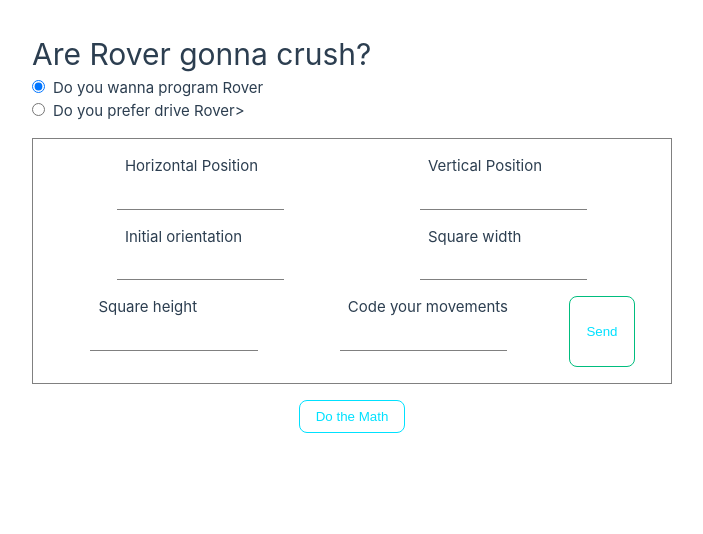
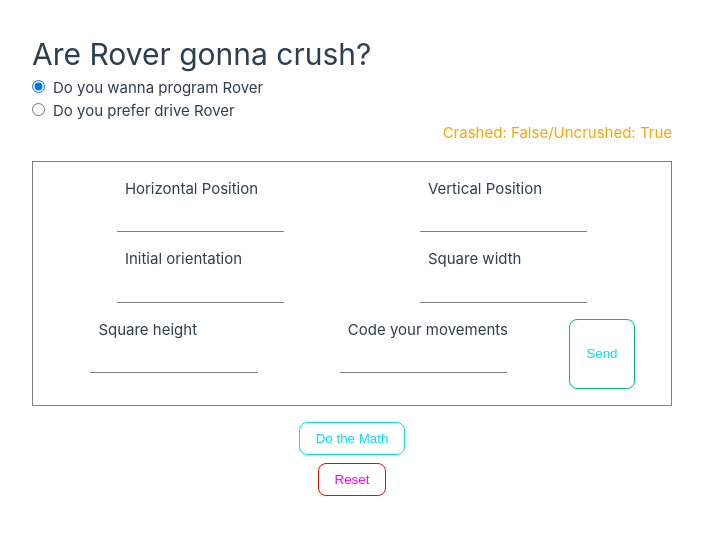
Before and after one commit to nooors/collision-vue3, a Vue app: page / in a window 1280 px wide. Both pictures are taken after a click on the radio button "Do you wanna program Rover". Shown: the top 534 px of the page, without its empty margins (288-991 px from the left). Built offline with nearby package versions, Linux system fonts and the light colour scheme.

Commit message:
work in progress

```diff
--- a/src/components/TheForm.vue
+++ b/src/components/TheForm.vue
@@ -3,6 +3,7 @@ import InputForm from "@/components/InputForm.vue";
 export default {
   name: "TheForm",
   components: { InputForm },
+  props: ["showOrders"],
   data() {
     return {
       info: {
@@ -37,15 +38,29 @@ export default {
       numRegExp: /^[0-9]/,
       orientationRegExp: /[neswNESW]/,
       ordersRegExp: /[lraLRA]/,
-      disabled: false,
+      divError: false,
     };
   },
   methods: {
     start: function () {
-      // Normailize data for class methods
-      this.info.currentOrientation = this.info.currentOrientation.toLowerCase();
-      this.info.orders = this.info.orders.toLowerCase();
-      this.$emit("setObject", this.info);
+      if (
+        this.info.positionX != "" &&
+        this.info.positionY != "" &&
+        this.info.currentOrientation != "" &&
+        this.info.height != "" &&
+        this.info.width != ""
+      ) {
+        this.disable = false;
+        // Normailize data for class methods
+        this.info.currentOrientation = this.info.currentOrientation.toLowerCase();
+        this.info.orders = this.info.orders.toLowerCase();
+        this.$emit("setObject", this.info);
+      } else {
+        this.divError = true;
+        setTimeout(() => {
+          this.divError = false;
+        }, 2000);
+      }
     },
   },
   watch: {
@@ -98,9 +113,13 @@ export default {
           :label-name="label.nameOrders"
           v-model="info.orders"
           :reg-exp="ordersRegExp"
+          v-if="showOrders"
         />
-        <input type="submit" value="Send" :disabled="disabled" />
+        <input type="submit" value="Send" />
       </form>
+      <div class="error" v-if="divError">
+        You need to set all data, thank you.
+      </div>
     </div>
   </div>
 </template>
@@ -110,9 +129,20 @@ export default {
   border: 1px solid grey;
   padding: 1rem;
 }
+@media screen and (min-width: 1400px) {
+  .container {
+    width: 38vw;
+  }
+}
 .form-group {
   display: flex;
   flex-wrap: wrap;
   justify-content: space-around;
 }
+.error {
+  color: red;
+  display: flex;
+  justify-content: center;
+  margin-top: 0.5rem;
+}
 </style>
--- a/src/components/TheMath.vue
+++ b/src/components/TheMath.vue
@@ -1,8 +1,8 @@
 <template>
-  <main>
-    <the-form @setObject="runRover" />
+  <main v-if="choice">
+    <the-form @setObject="runRover" :showOrders="needTo" />
     <div class="do-math">
-      <button class="btn" @click="doTheMath">Do the Math</button>
+      <button class="btn" @click="doTheMath" v-if="needTo">Do the Math</button>
     </div>
     <div class="display" v-if="objectNew">
       <the-moves :value="rover.position.x">
@@ -19,6 +19,9 @@
       <the-result :value="rover.crashed"><slot>Result:</slot></the-result>
       <the-result :value="rover.movements"><slot>Movement:</slot></the-result>
     </div>
+    <div class="reset">
+      <button class="btn" @click="reset">Reset</button>
+    </div>
   </main>
 </template>
 <script>
@@ -31,6 +34,8 @@ import TheMoves from "./TheMoves.vue";
 export default {
   name: "TheMath",
   components: { TheForm, TheMoves, TheResult },
+  props: ["choice", "needTo"],
+  emits: ["views"],
   data() {
     return {
       orders: "",
@@ -38,6 +43,7 @@ export default {
       emitPayload: null,
       objectNew: false,
       crash: false,
+      movements: 0,
     };
   },
   mounted() {
@@ -50,10 +56,10 @@ export default {
     runRover(info) {
       this.rover = new Rover(
         info.currentOrientation, // class constructor
-        info.positionX,
-        info.positionY,
-        info.width,
-        info.height
+        parseInt(info.positionX),
+        parseInt(info.positionY),
+        parseInt(info.width),
+        parseInt(info.height)
       );
       this.orders = info.orders;
       this.rover.currentOrientation = info.currentOrientation;
@@ -72,9 +78,9 @@ export default {
         }
         if (
           this.rover.position.x <= 0 ||
-          this.rover.position.x >= this.rover.width ||
+          this.rover.position.x >= this.rover.square.x ||
           this.rover.position.y <= 0 ||
-          this.rover.position.y >= this.rover.height
+          this.rover.position.y >= this.rover.square.y
         ) {
           this.colision(i + 1);
           break;
@@ -89,12 +95,33 @@ export default {
       this.rover.finished = true;
       this.rover.movements = movement;
       this.rover.crashed = false;
-      alert("crash");
+      window.removeEventListener("keydown", this.keyHandler);
     },
     keyHandler(e) {
-      if (e.keyCode === 76 || e.keyCode === 82 || e.keyCode === 65) {
-        alert();
+      this.movements++;
+      switch (e.keyCode) {
+        case 76:
+          this.rover.rotate("L");
+          break;
+        case 82:
+          this.rover.rotate("r");
+          break;
+        case 65:
+          this.rover.moveOn(this.rover.orientationNumber);
+          break;
       }
+      if (
+        this.rover.position.x <= 0 ||
+        this.rover.position.x >= this.rover.square.x ||
+        this.rover.position.y <= 0 ||
+        this.rover.position.y >= this.rover.square.y
+      ) {
+        this.colision(this.movements);
+      }
+    },
+    reset() {
+      this.rover = new Rover();
+      this.$emit("views", false);
     },
   },
 };
@@ -126,6 +153,15 @@ export default {
   margin-top: 1rem;
   display: flex;
   justify-content: center;
-  margin: 2rem;
+  margin: 1rem 2rem 0.5rem 2rem;
+}
+.reset {
+  display: flex;
+  justify-content: center;
+  margin-top: 0.5rem;
+}
+.reset .btn {
+  border: 1px solid red;
+  color: magenta;
 }
 </style>
--- a/src/utils/rover.js
+++ b/src/utils/rover.js
@@ -53,11 +53,11 @@ export default class Rover {
       if (this.orientationNumber === -1) {
         this.orientationNumber = 3;
       }
-      if (direction.toLowerCase() === "r") {
-        this.orientationNumber++;
-        if (this.orientationNumber === 4) {
-          this.orientationNumber = 0;
-        }
+    }
+    if (direction.toLowerCase() === "r") {
+      this.orientationNumber++;
+      if (this.orientationNumber === 4) {
+        this.orientationNumber = 0;
       }
     }
   }
--- a/src/views/HomeView.vue
+++ b/src/views/HomeView.vue
@@ -7,10 +7,11 @@
     </div>
     <div class="drive">
       <input type="radio" name="choice" value="drive" id="drive" />
-      <label for="drive">Do you prefer drive Rover</label>>
+      <label for="drive">Do you prefer drive Rover</label>
     </div>
+    <div class="info">Crashed: False/Uncrushed: True</div>
   </form>
-  <the-math></the-math>
+  <the-math :choice="selected" :needTo="program" @views="reset"></the-math>
 </template>
 
 <script>
@@ -18,9 +19,25 @@ import TheMath from "../components/TheMath.vue";
 
 export default {
   components: { TheMath },
+  data() {
+    return {
+      selected: false,
+      program: false,
+    };
+  },
   methods: {
-    choice() {
-      alert();
+    choice(e) {
+      this.selected = true;
+      if (e.target.value == "program") {
+        this.program = true;
+      } else {
+        this.program = false;
+      }
+    },
+    reset() {
+      this.selected = false;
+      this.program = false;
+      location.reload();
     },
   },
 };
@@ -31,8 +48,13 @@ export default {
   display: flex;
   flex-flow: column wrap;
   margin-bottom: 1rem;
+  position: relative;
 }
 label {
   margin-left: 0.5rem;
 }
+.info {
+  align-self: flex-end;
+  color: orange;
+}
 </style>
```
